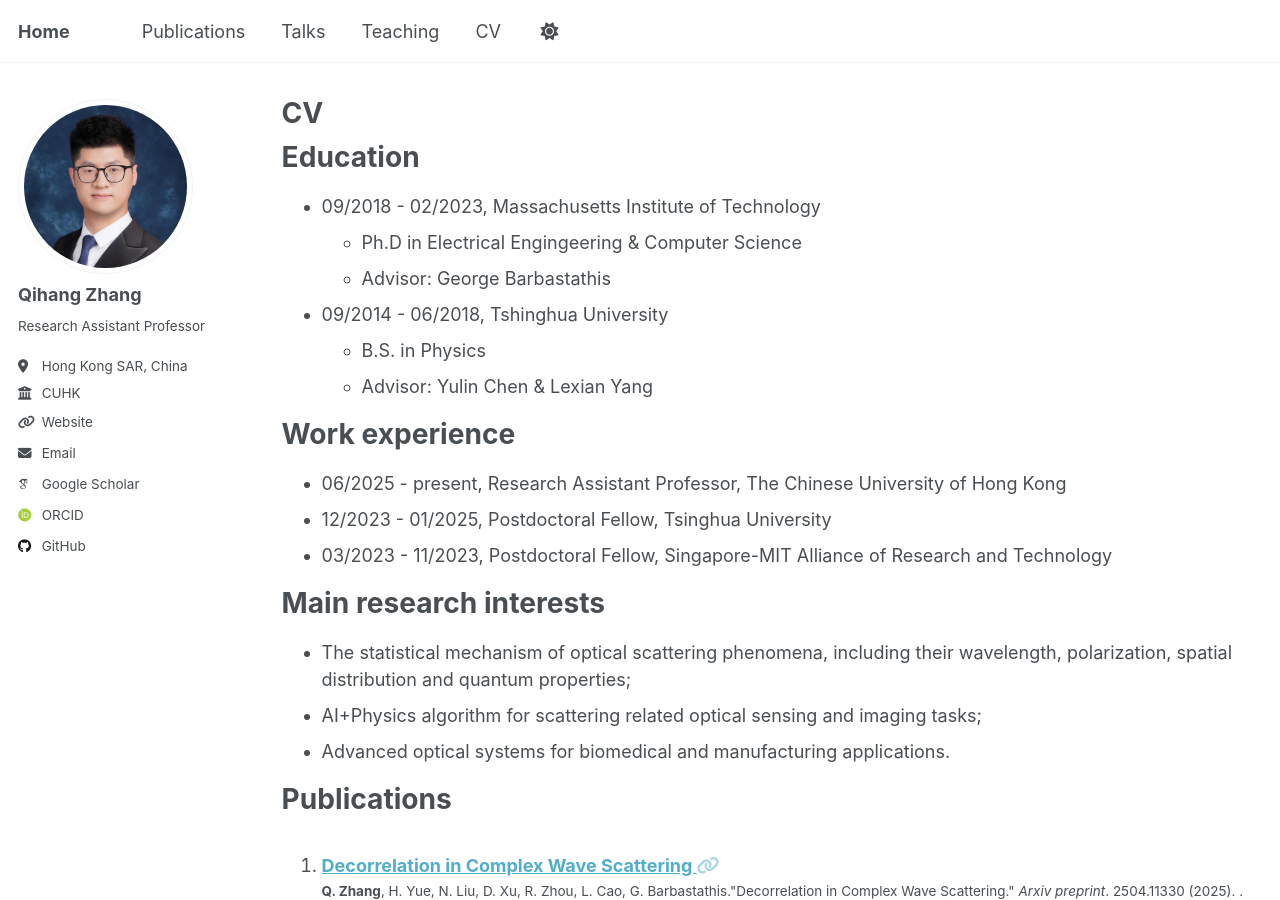
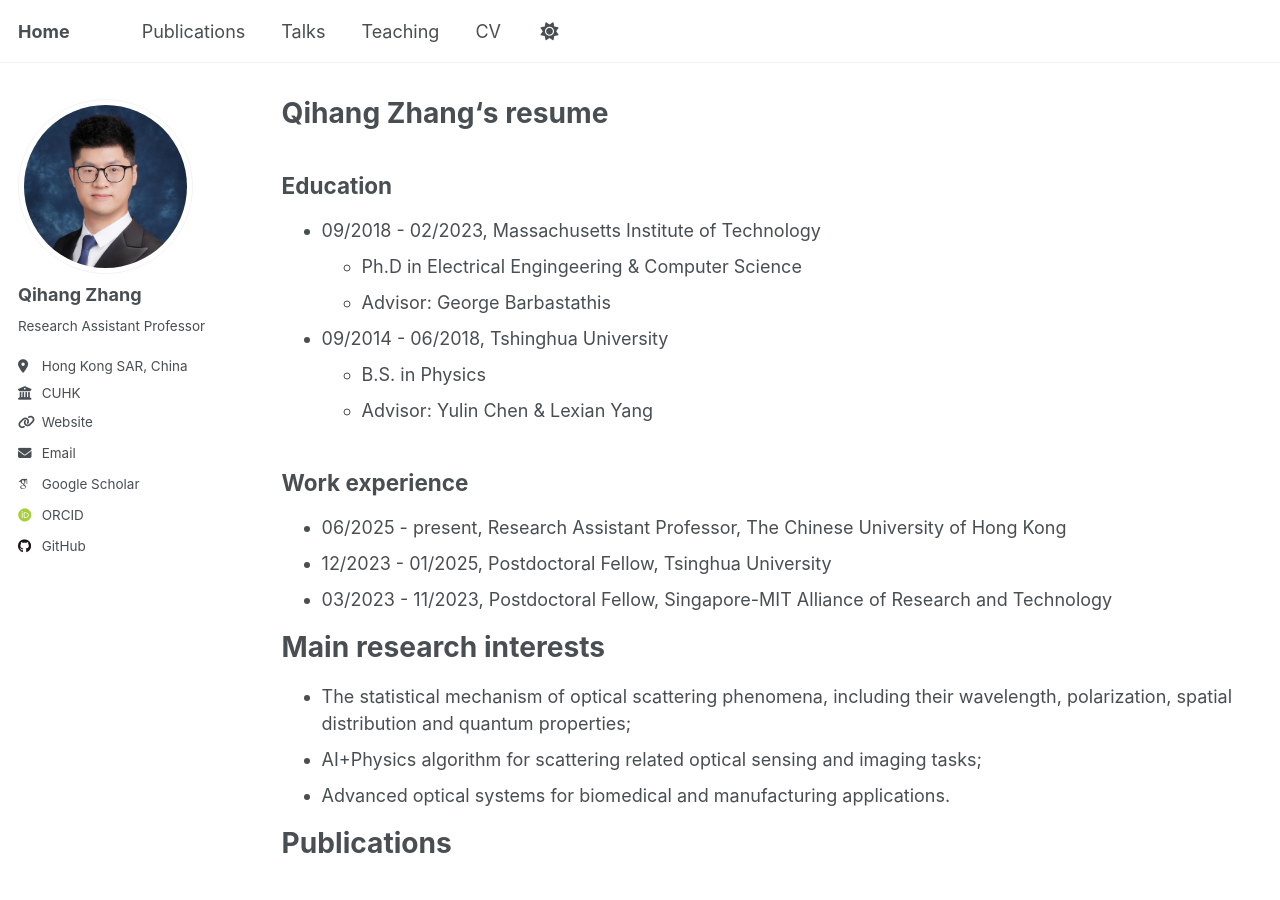
Before and after one commit to qhzhang95/qhzhang95.github.io, a Jekyll site: the page built from _pages/cv.md, in a window 1280 px wide and 900 px high. Built offline with Jekyll 4.4.1, drawn with Linux system fonts in a browser that asks for light colours; some web fonts are replaced; a script that is not in the unit is left out.

Commit message:
Update cv.md

```diff
--- a/_pages/cv.md
+++ b/_pages/cv.md
@@ -1,6 +1,6 @@
 ---
 layout: archive
-title: "CV"
+title: "Qihang Zhang‘s resume"
 permalink: /cv/
 author_profile: true
 redirect_from:
@@ -10,7 +10,7 @@ redirect_from:
 {% include base_path %}
 
 Education
-======
+------
 * 09/2018 - 02/2023, Massachusetts Institute of Technology
   * Ph.D in Electrical Engingeering & Computer Science
   * Advisor: George Barbastathis
@@ -19,7 +19,7 @@ Education
   * Advisor: Yulin Chen & Lexian Yang
 
 Work experience
-======
+------
 * 06/2025 - present, Research Assistant Professor, The Chinese University of Hong Kong
 * 12/2023 - 01/2025, Postdoctoral Fellow, Tsinghua University
 * 03/2023 - 11/2023, Postdoctoral Fellow, Singapore-MIT Alliance of Research and Technology
```
